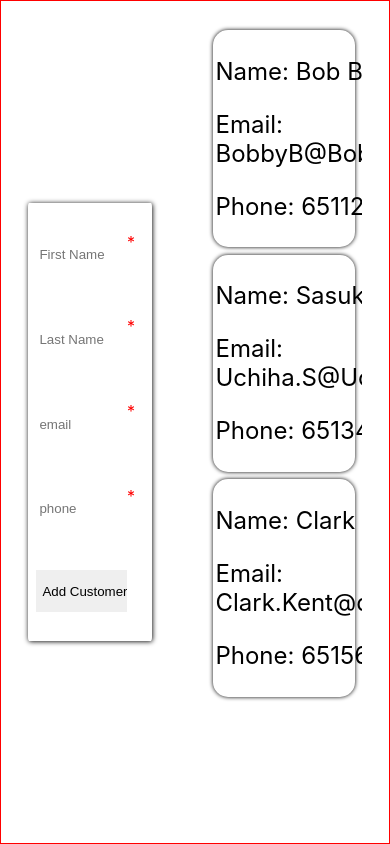
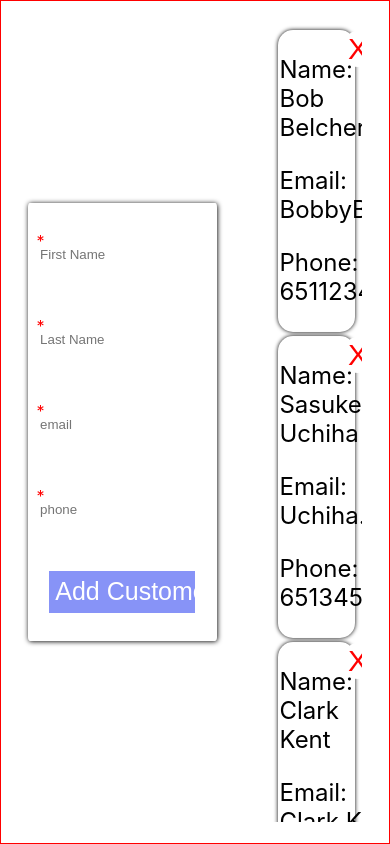
Before and after one commit to EJaona/Qbase, a React (Create React App) app in the folder frontend/: page / in a window 390 px wide. Built offline with nearby package versions, Linux system fonts and the light colour scheme.

Commit message:
added simple number validation for phone number input, and adjusted a few styles

```diff
--- a/frontend/src/App.css
+++ b/frontend/src/App.css
@@ -48,6 +48,13 @@ form {
   width: 100%;
 }
 
+.not_empty {
+  background-color: rgb(18, 41, 240);;
+}
+
+.invalid_email {
+  background-color: red;
+}
 
 .input_box {
   /* border: 1px solid blue; */
@@ -60,8 +67,16 @@ form {
 
 .submit_input {
   height: 10%;
+  font-size: 25px;
+  align-self: center;
+  background-color: rgb(18, 41, 240);
+  color: white;
+  box-shadow: 0 0 5px;
 }
 
+.disabled {
+  opacity: .5;
+}
 
 
 .input_box:-webkit-autofill,
@@ -88,10 +103,20 @@ form {
   font-size: 1.5rem;
 }
 
+.customer_details {
+  width: 85%;
+}
+
 .customer_info, .delete {
   transition: all .5s ease-in-out;
   margin-bottom: 5%;
   padding: 2%;
+  border: 'none';
+  display: flex;
+  justify-content: space-between;
+  box-shadow: 0 0 4px;
+  border-radius: 15px;
+
 }
 
 .customer_info:hover {
@@ -105,3 +130,22 @@ form {
   transition: all .3s ease;
 
 }
+
+
+.delete_btn {
+  transition: all .5s ease-in-out;
+  border: none;
+  background-color: white;
+  border-radius: 50%;
+  font-size: 30px;
+  color: red;
+  height: 25%;
+}
+
+.delete_btn:hover {
+  transition: all .5s ease-in-out;
+  background-color: transparent;
+  color: white;
+  border: 2px solid black;
+  font-size: 30px;
+}
--- a/frontend/src/App.js
+++ b/frontend/src/App.js
@@ -38,6 +38,7 @@ const App = () => {
 
   return (
     <div className="App">
+
         <Form
           customerList={customerList}
           setCustomerList={setCustomerList}
@@ -47,7 +48,7 @@ const App = () => {
 
         {
           customerList.map( customer => (
-            <Customer customer={customer} removeCustomer={removeCustomer}/>
+            <Customer key={customer.email} customer={customer} removeCustomer={removeCustomer}/>
           ))
         }
       </div>
--- a/frontend/src/components/Form.jsx
+++ b/frontend/src/components/Form.jsx
@@ -1,4 +1,4 @@
-import React, { useState } from 'react';
+import React, { useEffect, useState } from 'react';
 
 import CustomInputField from '../utils/CustomInputField'
 
@@ -10,15 +10,23 @@ const Form = ({ customerList, setCustomerList }) => {
     const [phone, setPhone] = useState('')
 
     const [isFormComplete, setIsFormComplete] = useState(false)
-    const [focusedInput, setfocusedInput] = useState()
+
+    useEffect(() => {
+
+        if(firstName && lastName && email && phone){
+            setIsFormComplete(true)
+        }else{
+            setIsFormComplete(false)
+        }
+
+    }, [firstName, lastName, email, phone])
 
     const addCustomer = (e) => {
 
         e.preventDefault()
 
-        if(firstName && lastName && email && phone){
+        if(isFormComplete){
 
-            setIsFormComplete(true)
 
             if(!customerList.find(customer => customer.email === email)){
 
@@ -28,22 +36,15 @@ const Form = ({ customerList, setCustomerList }) => {
                 setEmail('')
                 setPhone('')
             }else{
-                alert('found a customer with that email address')
+                alert('found a customer with that email address. Please adjust and submit again')
             }
 
-
-        }else{
-
-            alert('missing one of the fields')
         }
-
     }
-
-    console.log(focusedInput)
 
 
     return(
-        <form autoComplete="off" className='form_container' onSubmit={(e) => addCustomer(e)}>
+        <form className='form_container' onSubmit={(e) => addCustomer(e)}>
 
             <CustomInputField
                 className="input_box first_name_input"
@@ -71,15 +72,18 @@ const Form = ({ customerList, setCustomerList }) => {
             />
             <CustomInputField
                 className="input_box phone_input"
-                type="text"
+                type="tel"
                 name="phone"
                 placeholder="phone"
                 value={phone}
                 onChange={setPhone}
+                max="10"
+                min="10"
             />
 
             <input
-                className="input_box submit_input"
+                disabled={!isFormComplete}
+                className={`input_box submit_input ${!isFormComplete&&'disabled'}`}
                 type="submit"
                 value="Add Customer"
             />
--- a/frontend/src/components/customer.jsx
+++ b/frontend/src/components/customer.jsx
@@ -7,13 +7,6 @@ const Customer = ({ customer, removeCustomer }) => {
 
     return(
         <div
-            style={{
-              border: 'none',
-              display: 'flex',
-              justifyContent: 'space-between',
-              boxShadow: '0 0 4px',
-              borderRadius: '15px'
-            }}
             className={className}
           >
               <div className="customer_details">
@@ -23,17 +16,13 @@ const Customer = ({ customer, removeCustomer }) => {
               </div>
 
             <input
+              className="delete_btn"
               type='submit'
-              value='Delete'
+              value='X'
               onClick={() => removeCustomer(customer)}
               onMouseOver={() => setClassName('delete')}
               onMouseOut={() => setClassName('customer_info')}
-              style={{
-                  background: 'white',
-                  color: 'red',
-                  borderRadius: '5px',
-                  borderColor: 'red'
-              }}
+
             />
           </div>
     )
--- a/frontend/src/utils/CustomInputField.jsx
+++ b/frontend/src/utils/CustomInputField.jsx
@@ -1,33 +1,50 @@
 import React, { useState } from 'react';
 
 
-const CustomInputField = ({ placeholder, className, type, name, value, onChange }) => {
+const CustomInputField = ({ min, max, placeholder, className, type, name, value, onChange }) => {
 
     const [focusedInput, setfocusedInput] = useState()
 
+    const validateValue = inputValue => {
+
+        if(type==='tel'){
+          if (inputValue===''){
+               onChange(inputValue)
+           }else{
+               /^[-0-9]+$/.test(inputValue) && onChange(inputValue)
+           }
+
+        }else{
+            onChange(inputValue)
+        }
+    }
+
+
     return(
         <div className="input_container"
+            onMouseOver={e => setfocusedInput(e.target)}
+            onMouseOut={e => setfocusedInput()}
             onFocus={(e) => setfocusedInput(e.target)}
             onBlur={() => setfocusedInput()}
         >
 
             <input
-
-                autoComplete="false"
                 className={className}
                 type={type}
                 name={name}
                 placeholder={placeholder}
                 value={value}
-                onChange={e => onChange(e.target.value)}
+                onChange={e => validateValue(e.target.value)}
+                maxLength={max}
+                minLength={min}
             />
 
-            <div className="icon" style={{width: '15%', position:'absolute', right: '0', top: '0', height: '100%'}}>
+            <div style={{width: '15%', position:'absolute', left: '0', top: '0', height: '100%'}}>
                 <div style={{color: 'red'}}>*</div>
             </div>
 
             <div className="bottom_border">
-                <div className={`bottom_border_filler ${focusedInput&&focusedInput.name===name&& 'filled'}`}/>
+                <div className={`bottom_border_filler ${focusedInput && focusedInput.name === name && 'filled'} ${value&&'filled not_empty'}`}/>
             </div>
         </div>
     )
```
